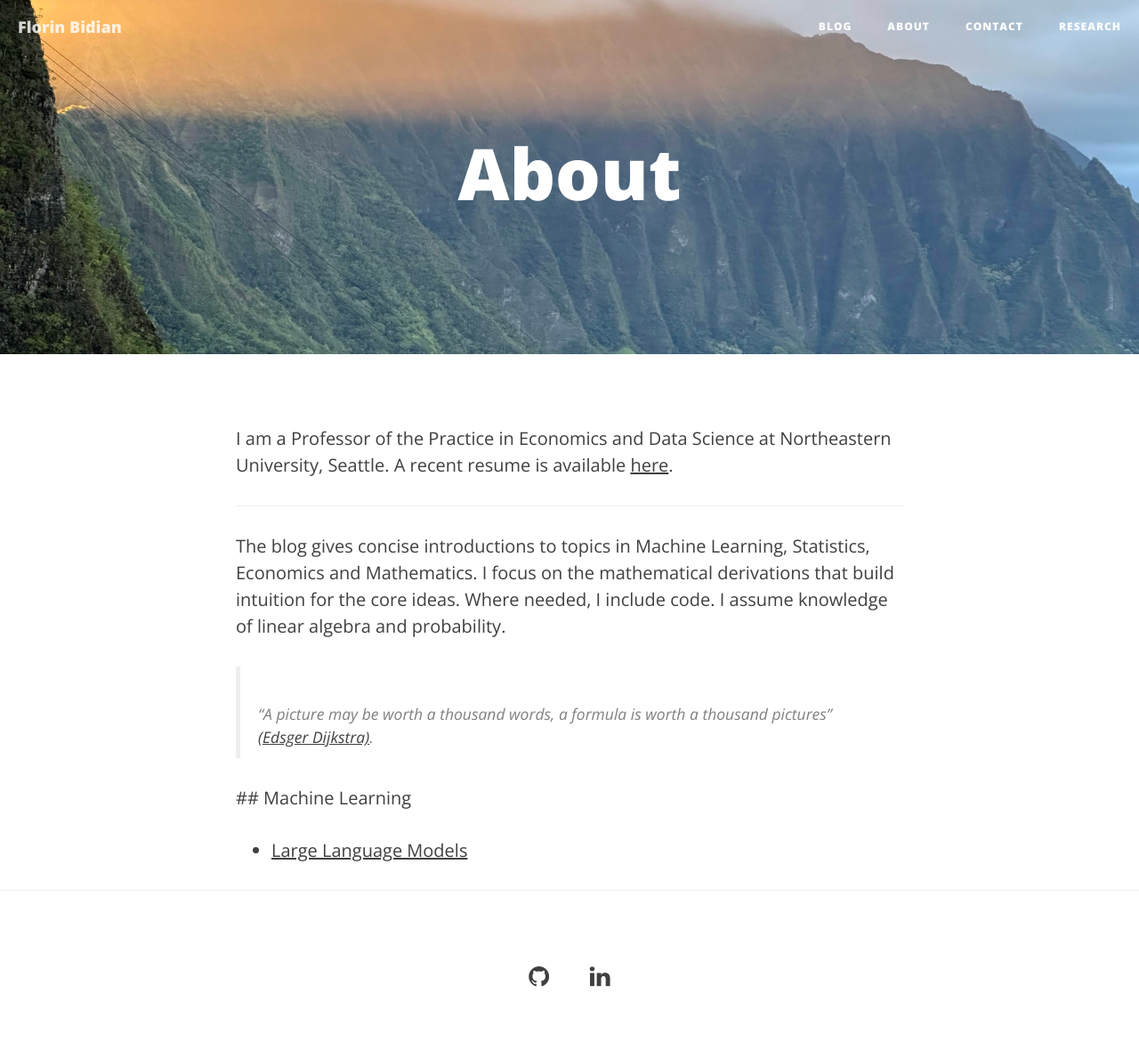
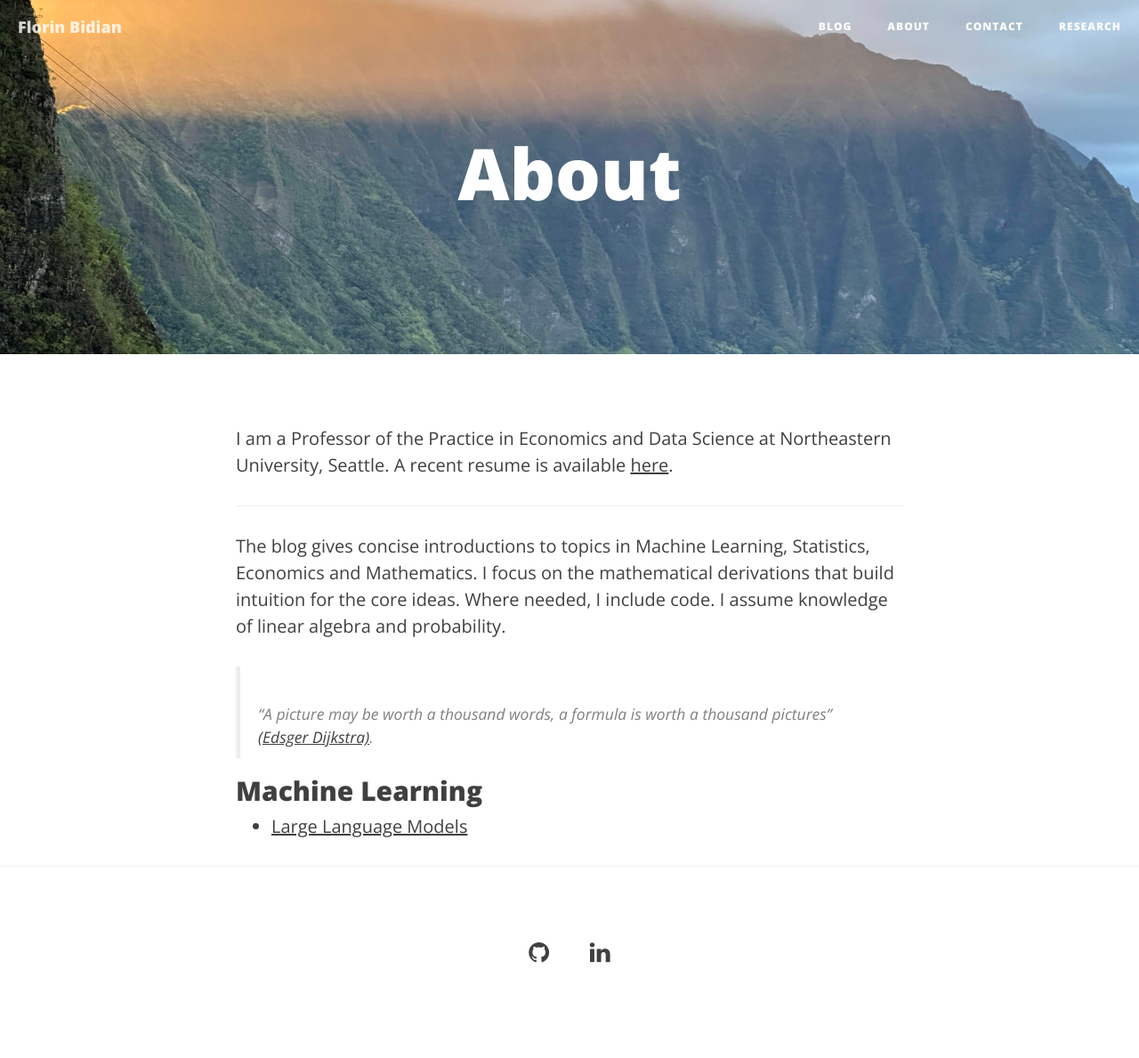
Before and after one commit to bidianf/bidianf.github.io, a Jekyll site: the page built from about.md, in a window 1280 px wide. Shown: the whole page at 89% size. Built offline with Jekyll 4.4.1, drawn with Linux system fonts in a browser that asks for light colours; after the commit the page ends 1162 px from its top, so only the background shows below that.

```diff
--- a/about.md
+++ b/about.md
@@ -11,8 +11,9 @@ I am a Professor of the Practice in Economics and Data Science at Northeastern U
 
 ___
 The blog gives concise introductions to topics in Machine Learning, Statistics, Economics and Mathematics. I focus on the mathematical derivations that build intuition for the core ideas. Where needed, I include code. I assume knowledge of linear algebra and probability.
- >"A picture may be worth a thousand words, a formula is worth a thousand pictures" [(Edsger Dijkstra)](https://en.wikipedia.org/wiki/Edsger_W._Dijkstra).
 
- ## Machine Learning
+ > "A picture may be worth a thousand words, a formula is worth a thousand pictures" [(Edsger Dijkstra)](https://en.wikipedia.org/wiki/Edsger_W._Dijkstra).
+
+## Machine Learning
 
   - [Large Language Models](https://bidianf.github.io/2023/10/29/large-language-models/)
```
